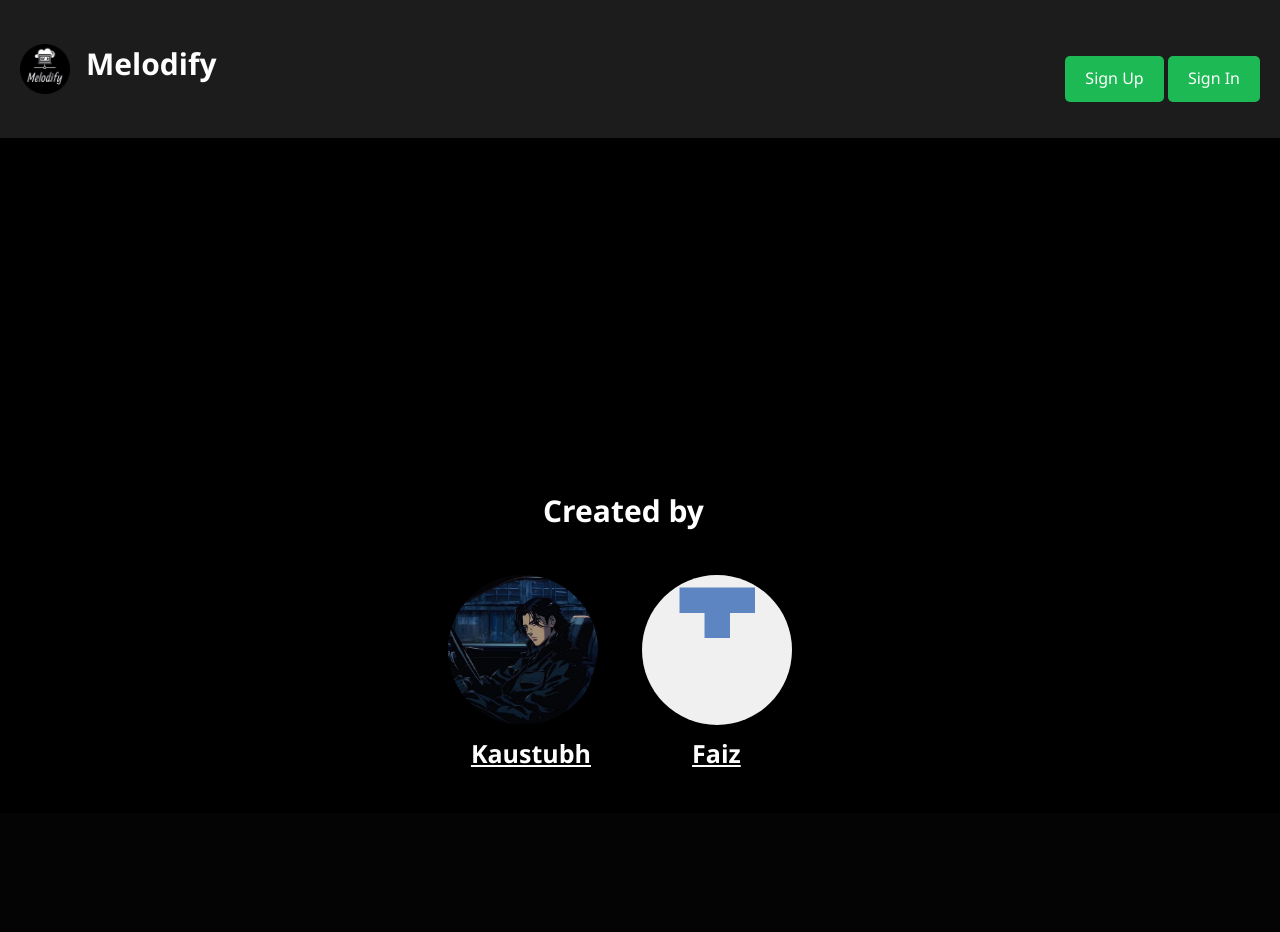
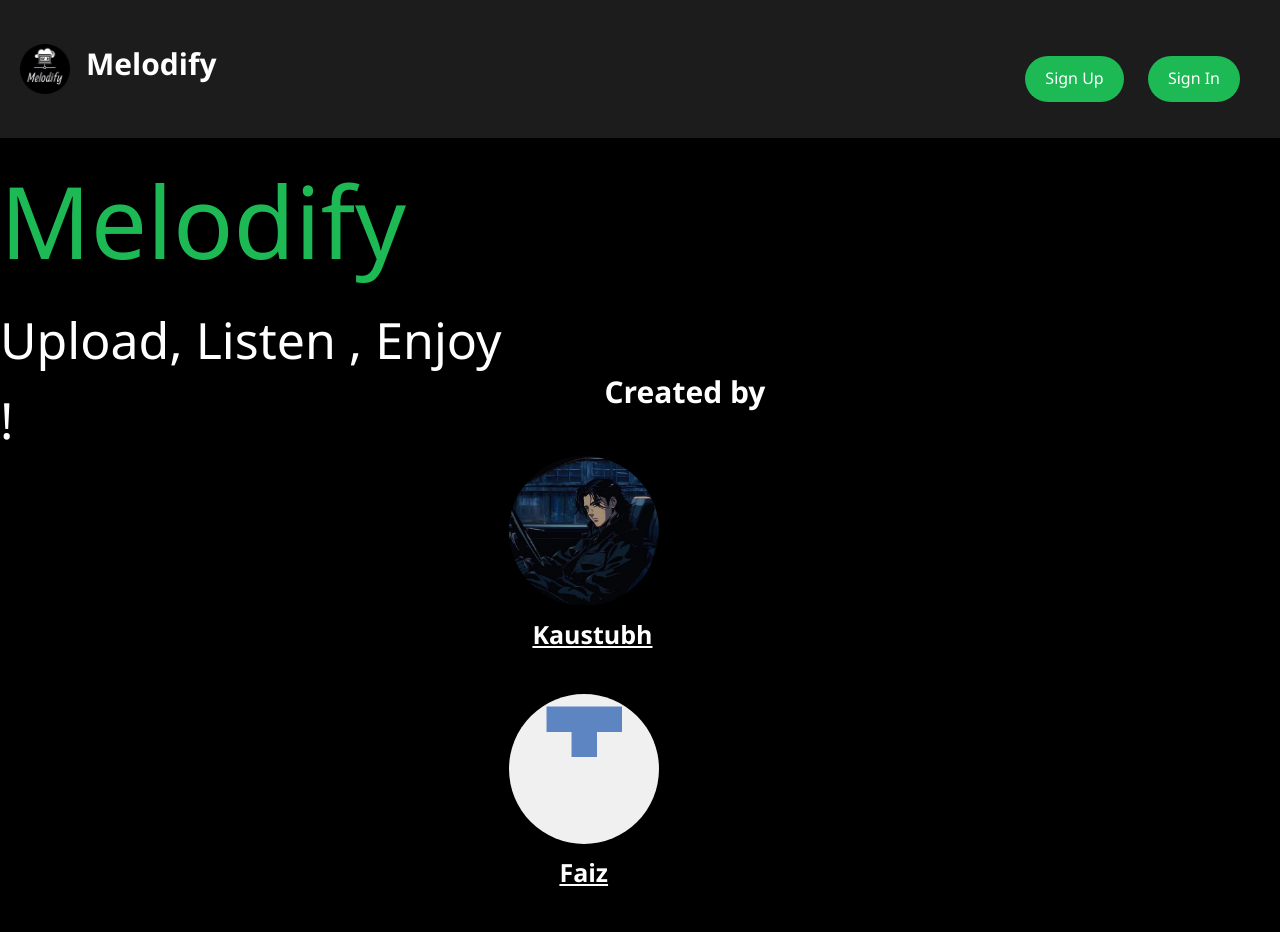
Before and after one commit to kstubhieeee/Melodify, a PHP site: page / in a window 1280 px wide. Before the commit the page ends 767 px from the top, so only its background shows below. Run offline with PHP 8.4, Linux system fonts and the light colour scheme.

Commit message:
Melodify

```diff
--- a/index.php
+++ b/index.php
@@ -106,9 +106,10 @@
             background-color: #1db954;
             color: #fff;
             text-decoration: none;
-            border-radius: 5px;
+            border-radius: 25px;
             transition: background-color 0.3s ease;
             margin-top: 20px;
+            margin-right: 20px;
         }
 
         .button:hover {
@@ -159,8 +160,11 @@
             </div>
         </div>
     </header>
-
-    <footer>
+<div style="margin-bottom:200px;">
+   <span style="font-size: 100px; display:relative; color:#1db954;"> Melodify </span> <br>
+  <span style="font-size: 50px; display:relative;">Upload, Listen , Enjoy !</span>
+</div>
+    <footer style="margin-right:400px;">
        <p style="font-size:30px; margin-left:95px; font-weight:600;">Created by</p>
        <div class="pfp">
         <img src="./pfp/kaustubh.jpg" alt="">
```
